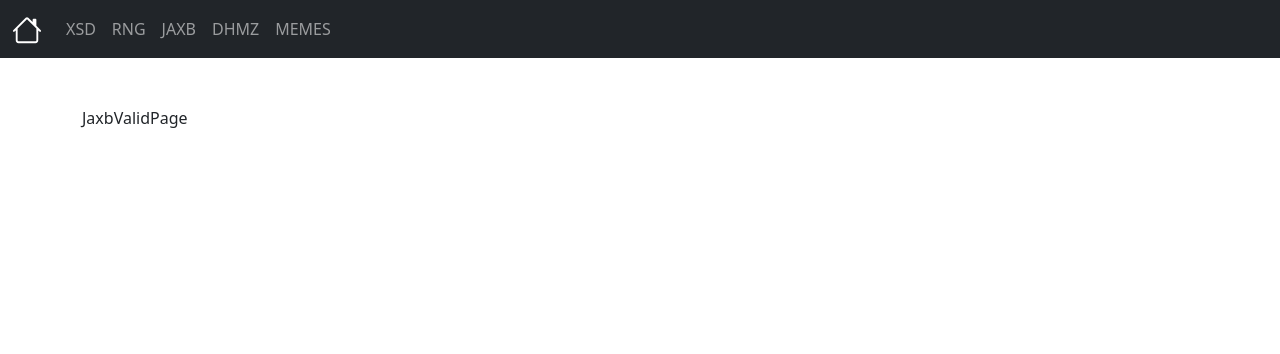
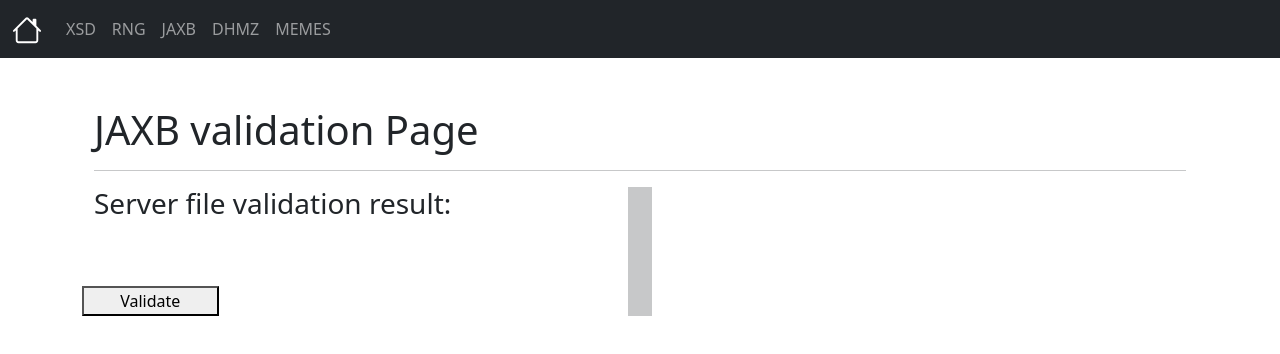
Before and after one commit to david-basic/IIS_Project_FE, a React (Create React App) app: page /jaxb in a window 1280 px wide. Shown: the top 354 px of the page. Built offline with nearby package versions, Linux system fonts and the light colour scheme.

Commit message:
jaxb validates a server file not SOAP file

```diff
--- a/src/pages/JaxbValidPage.tsx
+++ b/src/pages/JaxbValidPage.tsx
@@ -1,9 +1,49 @@
-import React from 'react'
+import { useState } from "react";
+import useHttp from "../hooks/use-http";
+import api_routes from "../config/api-routes";
 
 const JaxbValidPage = () => {
-  return (
-    <div>JaxbValidPage</div>
-  )
-}
+	const [fileValidationResult, setFileValidationResult] = useState<any>();
+	const { sendRequest: validateFileRequest } = useHttp();
 
-export default JaxbValidPage
+	const validationHandler = () => {
+		const manageResponse = (responseData: any) => {
+			setFileValidationResult(responseData.validationResult.toString());
+		};
+
+		validateFileRequest(
+			{
+				url: api_routes.ROUTE_VALIDATION_JAXB,
+			},
+			manageResponse.bind(null)
+		);
+	};
+
+	return (
+		<div className='container-fluid'>
+			<h1>JAXB validation Page</h1>
+			<hr />
+			<div className='row'>
+				<div className='col'>
+					<div className='row'>
+						<h3>Server file validation result:</h3>
+						<div className='alert'>{fileValidationResult}</div>
+					</div>
+					<div className='row mt-2'>
+						<button onClick={validationHandler} className='w-25'>
+							Validate
+						</button>
+					</div>
+				</div>
+
+				<div className='vr'></div>
+
+				<div className='col'>
+					<div className='row'></div>
+				</div>
+			</div>
+		</div>
+	);
+};
+
+export default JaxbValidPage;
```
